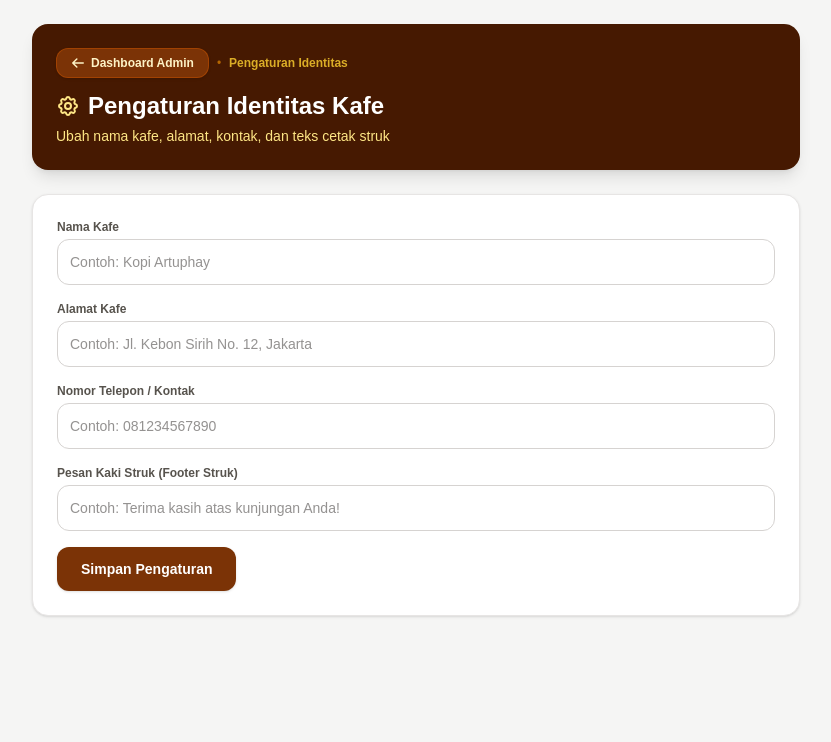
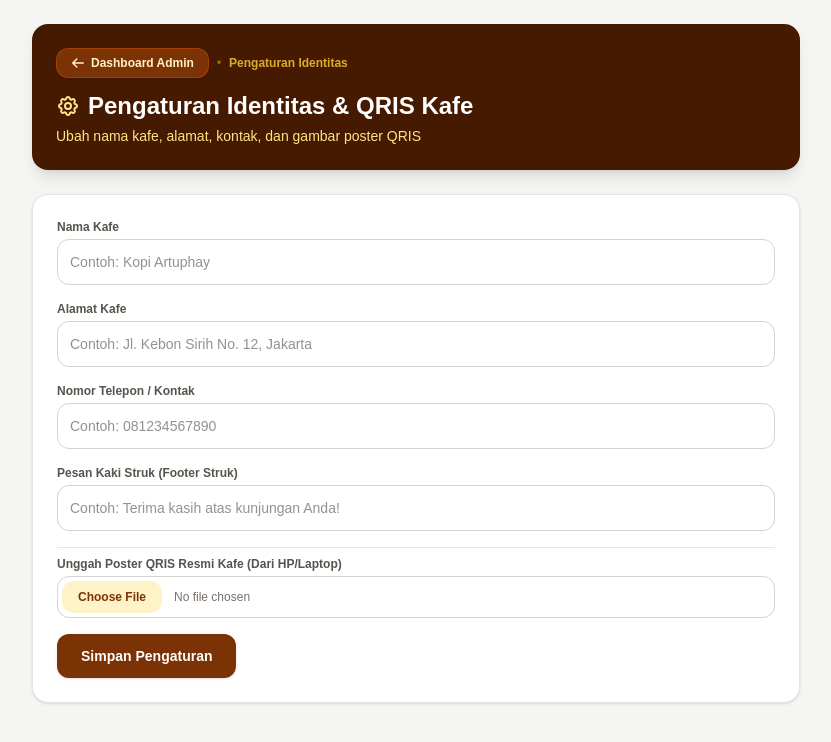
Before and after one commit to artuphay/cafe-app, a Next.js app: page /admin/settings in a window 1280 px wide. Shown: the top 742 px of the page, without its empty margins (224-1055 px from the left). Built offline with nearby package versions, Linux system fonts and the light colour scheme; no server answers; the database is empty.

Commit message:
Add dynamic QRIS poster upload and settings integration

```diff
--- a/app/admin/settings/page.tsx
+++ b/app/admin/settings/page.tsx
@@ -8,20 +8,55 @@ export default function StoreSettingsPage() {
   const [address, setAddress] = useState('');
   const [phone, setPhone] = useState('');
   const [footerText, setFooterText] = useState('');
+  const [qrisImageUrl, setQrisImageUrl] = useState('');
   const [loading, setLoading] = useState(true);
   const [saving, setSaving] = useState(false);
 
   useEffect(() => {
-    fetch('/api/settings')
+    fetch('/api/settings', { cache: 'no-store' })
       .then((res) => res.json())
       .then((data) => {
         setStoreName(data.storeName || '');
         setAddress(data.address || '');
         setPhone(data.phone || '');
         setFooterText(data.footerText || '');
+        setQrisImageUrl(data.qrisImageUrl || '');
       })
       .finally(() => setLoading(false));
   }, []);
+
+  const handleQrisUpload = (e: React.ChangeEvent<HTMLInputElement>) => {
+    const file = e.target.files?.[0];
+    if (!file) return;
+
+    const reader = new FileReader();
+    reader.onload = (event) => {
+      const img = new Image();
+      img.onload = () => {
+        const canvas = document.createElement('canvas');
+        const MAX_WIDTH = 600;
+        let width = img.width;
+        let height = img.height;
+
+        if (width > MAX_WIDTH) {
+          height = Math.round((height * MAX_WIDTH) / width);
+          width = MAX_WIDTH;
+        }
+
+        canvas.width = width;
+        canvas.height = height;
+
+        const ctx = canvas.getContext('2d');
+        if (ctx) {
+          ctx.drawImage(img, 0, 0, width, height);
+          const compressed = canvas.toDataURL('image/jpeg', 0.85);
+          setQrisImageUrl(compressed);
+        }
+      };
+      img.src = event.target?.result as string;
+    };
+    reader.readAsDataURL(file);
+  };
 
   const handleSave = async (e: React.FormEvent) => {
     e.preventDefault();
@@ -31,11 +66,11 @@ export default function StoreSettingsPage() {
       const res = await fetch('/api/settings', {
         method: 'PATCH',
         headers: { 'Content-Type': 'application/json' },
-        body: JSON.stringify({ storeName, address, phone, footerText }),
+        body: JSON.stringify({ storeName, address, phone, footerText, qrisImageUrl }),
       });
 
       if (res.ok) {
-        alert('Pengaturan kafe berhasil diperbarui!');
+        alert('Pengaturan kafe & QRIS berhasil diperbarui!');
       } else {
         alert('Gagal menyimpan pengaturan.');
       }
@@ -47,9 +82,9 @@ export default function StoreSettingsPage() {
   };
 
   return (
-    <div className="min-h-screen bg-stone-100 text-stone-800 p-6">
+    <div className="min-h-screen bg-stone-100 text-stone-800 p-6 font-sans">
       <div className="max-w-3xl mx-auto space-y-6">
-        {/* Header dengan UI/UX Navigasi & Breadcrumb Vektor */}
+        {/* Header */}
         <div className="flex flex-col md:flex-row justify-between items-start md:items-center bg-amber-950 text-white p-6 rounded-2xl shadow-lg gap-4">
           <div>
             <div className="flex items-center gap-2 mb-3">
@@ -71,9 +106,9 @@ export default function StoreSettingsPage() {
                 <path strokeLinecap="round" strokeLinejoin="round" strokeWidth={2} d="M10.325 4.317c.426-1.756 2.924-1.756 3.35 0a1.724 1.724 0 002.573 1.066c1.543-.94 3.31.826 2.37 2.37a1.724 1.724 0 001.065 2.572c1.756.426 1.756 2.924 0 3.35a1.724 1.724 0 00-1.066 2.573c.94 1.543-.826 3.31-2.37 2.37a1.724 1.724 0 00-2.572 1.065c-.426 1.756-2.924 1.756-3.35 0a1.724 1.724 0 00-2.573-1.066c-1.543.94-3.31-.826-2.37-2.37a1.724 1.724 0 00-1.065-2.572c-1.756-.426-1.756-2.924 0-3.35a1.724 1.724 0 001.066-2.573c-.94-1.543.826-3.31 2.37-2.37.996.608 2.296.07 2.572-1.065z" />
                 <path strokeLinecap="round" strokeLinejoin="round" strokeWidth={2} d="M15 12a3 3 0 11-6 0 3 3 0 016 0z" />
               </svg>
-              <span>Pengaturan Identitas Kafe</span>
+              <span>Pengaturan Identitas & QRIS Kafe</span>
             </h1>
-            <p className="text-sm text-amber-200 mt-1">Ubah nama kafe, alamat, kontak, dan teks cetak struk</p>
+            <p className="text-sm text-amber-200 mt-1">Ubah nama kafe, alamat, kontak, dan gambar poster QRIS</p>
           </div>
         </div>
 
@@ -128,6 +163,23 @@ export default function StoreSettingsPage() {
                 />
               </div>
 
+              {/* Unggah Poster QRIS Resmi */}
+              <div className="pt-2 border-t border-stone-200">
+                <label className="block text-xs font-bold text-stone-600 mb-1">Unggah Poster QRIS Resmi Kafe (Dari HP/Laptop)</label>
+                <input
+                  type="file"
+                  accept="image/*"
+                  onChange={handleQrisUpload}
+                  className="w-full text-xs text-stone-500 file:mr-3 file:py-2 file:px-4 file:rounded-xl file:border-0 file:text-xs file:font-bold file:bg-amber-100 file:text-amber-900 hover:file:bg-amber-200 cursor-pointer border border-stone-300 rounded-xl p-1"
+                />
+                {qrisImageUrl && (
+                  <div className="mt-3 p-3 bg-amber-50 rounded-xl border border-amber-200 text-center space-y-2">
+                    <p className="text-xs font-bold text-amber-900">Pratinjau Poster QRIS Aktif:</p>
+                    <img src={qrisImageUrl} alt="Poster QRIS" className="w-48 mx-auto rounded-xl shadow-md border border-amber-300" />
+                  </div>
+                )}
+              </div>
+
               <button
                 type="submit"
                 disabled={saving}
--- a/app/api/settings/route.ts
+++ b/app/api/settings/route.ts
@@ -14,6 +14,7 @@ export async function GET() {
           address: 'Jl. Kebon Sirih No. 12, Jakarta',
           phone: '081234567890',
           footerText: 'Terima kasih atas kunjungan Anda!',
+          qrisImageUrl: '',
         },
       });
     }
@@ -26,12 +27,18 @@ export async function GET() {
 export async function PATCH(request: Request) {
   try {
     const body = await request.json();
-    const { storeName, address, phone, footerText } = body;
+    const { storeName, address, phone, footerText, qrisImageUrl } = body;
 
     const updated = await prisma.storeSettings.upsert({
       where: { id: '1' },
-      update: { storeName, address, phone, footerText },
-      create: { id: '1', storeName, address, phone, footerText },
+      update: {
+        ...(storeName !== undefined && { storeName }),
+        ...(address !== undefined && { address }),
+        ...(phone !== undefined && { phone }),
+        ...(footerText !== undefined && { footerText }),
+        ...(qrisImageUrl !== undefined && { qrisImageUrl }),
+      },
+      create: { id: '1', storeName, address, phone, footerText, qrisImageUrl },
     });
 
     return NextResponse.json(updated);
--- a/app/order/page.tsx
+++ b/app/order/page.tsx
@@ -42,6 +42,15 @@ function OrderContent() {
   const [appliedPromo, setAppliedPromo] = useState<Promo | null>(null);
   const [discountAmount, setDiscountAmount] = useState(0);
   const [promoError, setPromoError] = useState('');
+  const [qrisImageUrl, setQrisImageUrl] = useState('');
+
+useEffect(() => {
+  fetch('/api/settings', { cache: 'no-store' })
+    .then((res) => res.json())
+    .then((data) => {
+      if (data.qrisImageUrl) setQrisImageUrl(data.qrisImageUrl);
+    });
+}, []);
 
   useEffect(() => {
     fetch('/api/products', { cache: 'no-store' })
@@ -362,13 +371,16 @@ function OrderContent() {
            {paymentMethod === 'QRIS' && (
   <div className="p-4 bg-stone-800/40 rounded-xl border border-stone-800 text-center space-y-2">
     <p className="text-xs font-bold text-stone-300">Scan QRIS Kafe untuk Pembayaran</p>
-                <div className="w-36 h-36 mx-auto bg-amber-950 text-amber-400 rounded-xl flex items-center justify-center font-bold text-xs p-2 border border-amber-800">
+    {qrisImageUrl ? (
+      <img src={qrisImageUrl} alt="Poster QRIS Resmi" className="w-56 mx-auto rounded-xl shadow-lg border border-amber-800" />
+    ) : (
+      <div className="w-44 h-44 mx-auto bg-amber-950 text-amber-400 rounded-xl flex items-center justify-center font-bold text-xs p-2 border border-amber-800">
         [ KODE QRIS KAFE ]
       </div>
-                <p className="text-xs text-amber-400 font-bold">Total: Rp {finalTotalPrice.toLocaleString('id-ID')}</p>
+    )}
+    <p className="text-xs text-amber-400 font-bold pt-1">Total: Rp {finalTotalPrice.toLocaleString('id-ID')}</p>
   </div>
 )}
-
             <div className="pt-2 border-t border-stone-800 text-sm space-y-1">
               <div className="flex justify-between text-xs text-stone-400">
                 <span>Subtotal:</span>
--- a/app/page.tsx
+++ b/app/page.tsx
@@ -16,7 +16,7 @@ interface Product {
 export default function HomePage() {
   const [storeName, setStoreName] = useState('Kopi Artuphay');
   const [address, setAddress] = useState('Jl. Kebon Sirih No. 12, Jakarta');
-  const [phone, setPhone] = useState('081234567890');
+  const [phone, setPhone] = useState('08125054405');
   const [featuredProducts, setFeaturedProducts] = useState<Product[]>([]);
 
   useEffect(() => {
```
Also changed, not shown: 1 other file (tests, documents, lock files or other folders). Lines whose indentation alone changed are shown as unchanged.
